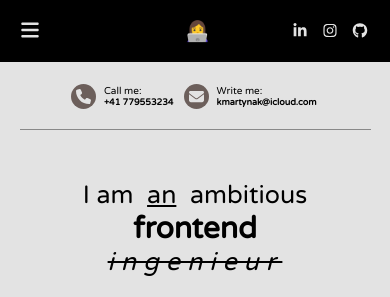
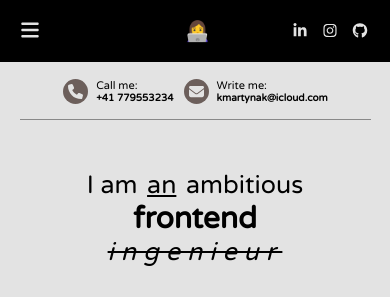
Before and after one commit to martynakiljan/new-portfolio-2024, a React (Create React App) app: page / in a window 390 px wide. Shown: the top 297 px of the page. Built offline with nearby package versions, Linux system fonts and the light colour scheme; a web font is replaced by a local one.

Commit message:
mobile css

```diff
--- a/src/styles/basic.scss
+++ b/src/styles/basic.scss
@@ -91,6 +91,10 @@ video {
     text-size-adjust: none;
 }
 
+li {
+    list-style-type: none;
+}
+
 input {
     border-radius: none;
     outline: none;
--- a/src/styles/header.scss
+++ b/src/styles/header.scss
@@ -8,7 +8,7 @@
     display: flex;
     justify-content: center;
     align-items: center;
-    padding: 20px;
+    padding: 15px;
     gap: 10px;
 
     @include sm-min {
@@ -59,7 +59,7 @@
 }
 
 .header__top-text {
-    font-size: 10px;
+    font-size: 11px;
 
     @include md-min {
         font-size: 14px;
@@ -68,7 +68,7 @@
 
 .header__top-value {
     font-weight: 600;
-    font-size: 9px;
+    font-size: 10px;
     text-decoration: none;
     color: $color-main;
 
@@ -126,7 +126,7 @@
     margin-bottom: 30px;
 
     span {
-        padding: 0 5px;
+        padding: 0 3px;
     }
 
     @include md-max {
```
